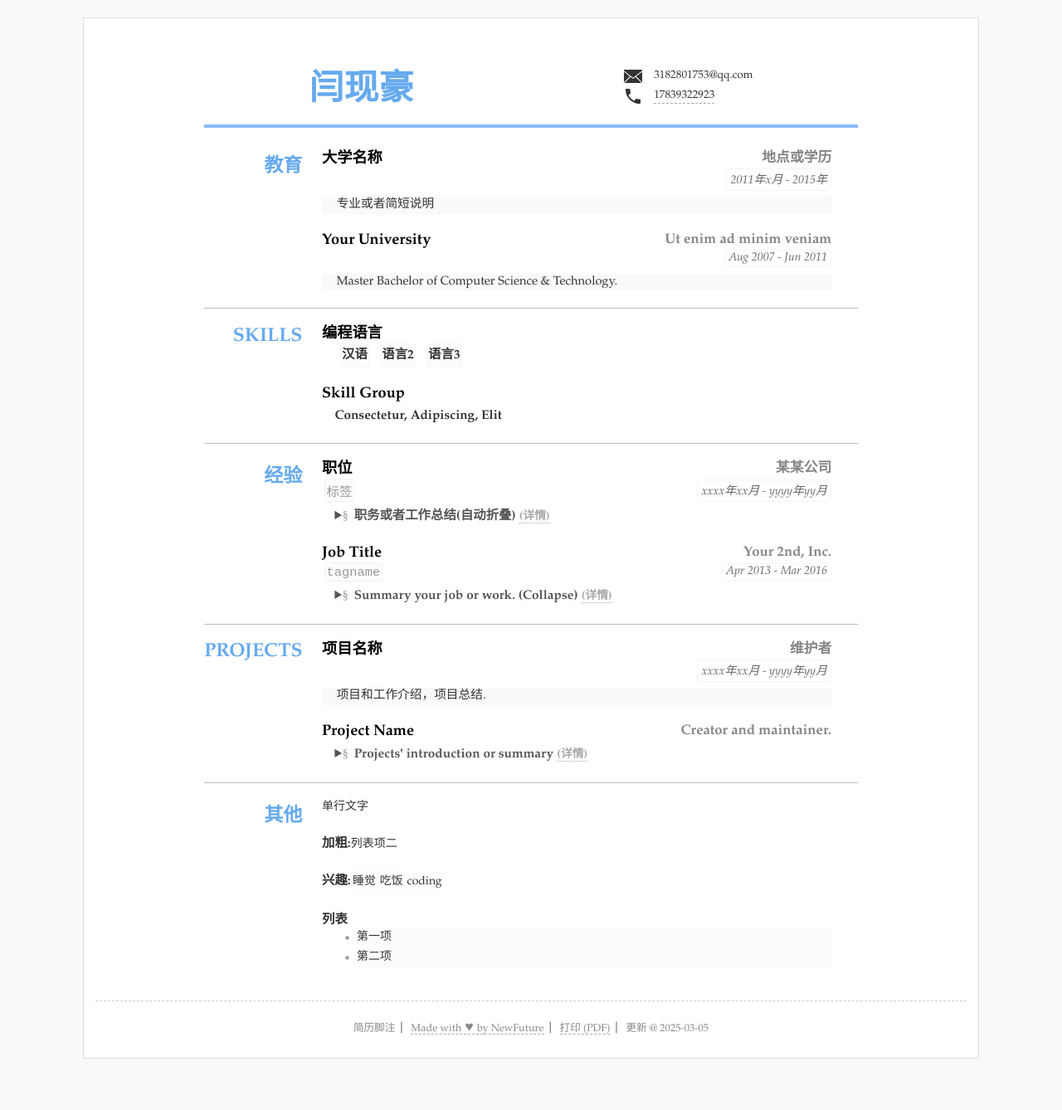
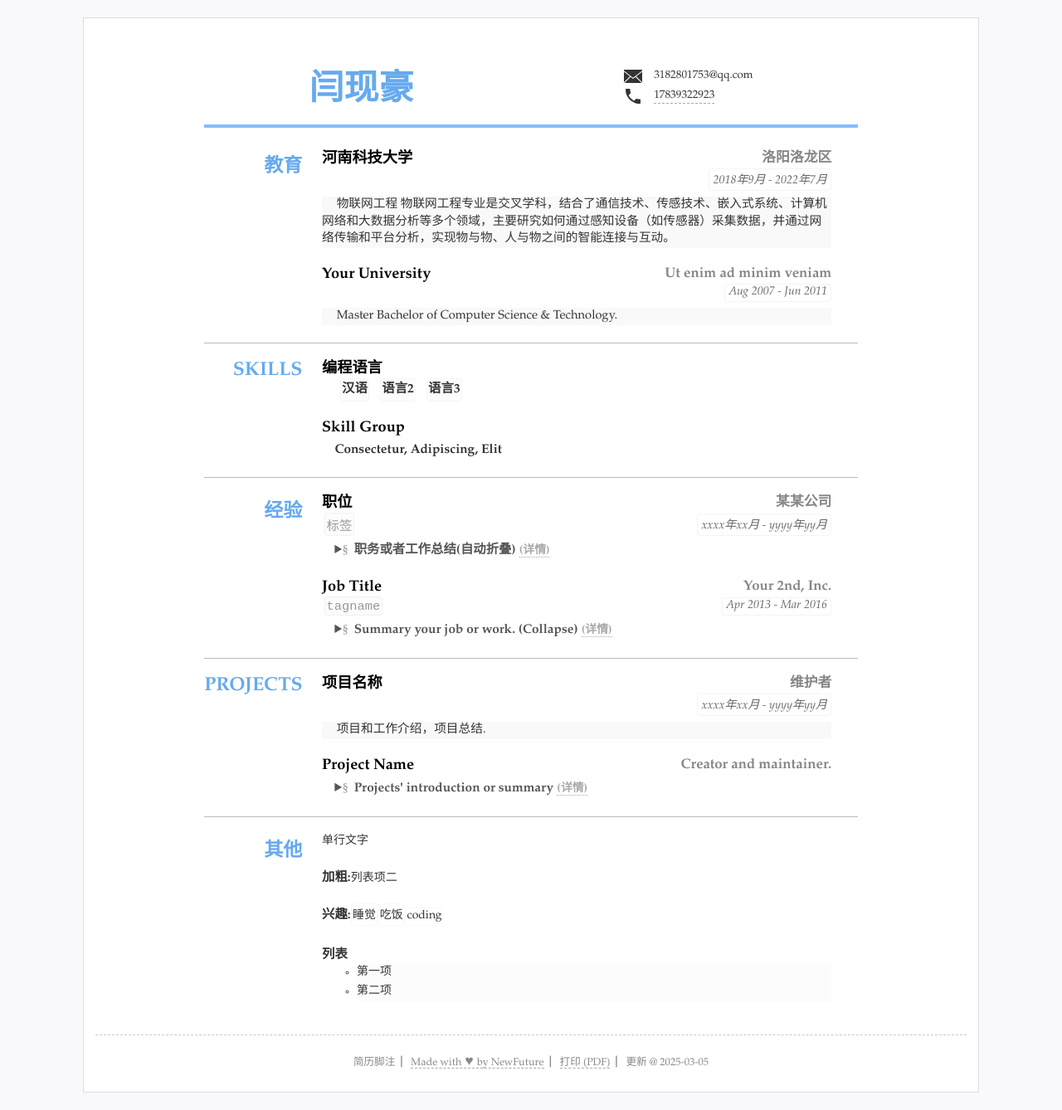
Before and after one commit to 1serendipity/1, a Jekyll site: the page built from index.html, in a window 1280 px wide. Shown: the whole page at 83% size. Built offline with Jekyll 4.4.1, drawn with Linux system fonts in a browser that asks for light colours; before the commit the page ends 1297 px from its top, so only the background shows below that.

Commit message:
Update resume.yml

```diff
--- a/_data/resume.yml
+++ b/_data/resume.yml
@@ -30,10 +30,10 @@ main: #简历主要内容，
 - type: education #类别为ID
   name: 教育 #显示名称，空则使用type
   content: #内容基本格式 标题-副标题-日期-详细内容 (都允许空)
-  - title: 大学名称
-    duration: "2011年x月 - 2015年"
-    sub: 地点或学历
-    detail: 专业或者简短说明
+  - title: 河南科技大学
+    duration: "2018年9月 - 2022年7月"
+    sub: 洛阳洛龙区
+    detail: 物联网工程 物联网工程专业是交叉学科，结合了通信技术、传感技术、嵌入式系统、计算机网络和大数据分析等多个领域，主要研究如何通过感知设备（如传感器）采集数据，并通过网络传输和平台分析，实现物与物、人与物之间的智能连接与互动。
   - title: Your University
     duration: Aug 2007 - Jun 2011
     sub: Ut enim ad minim veniam
```
